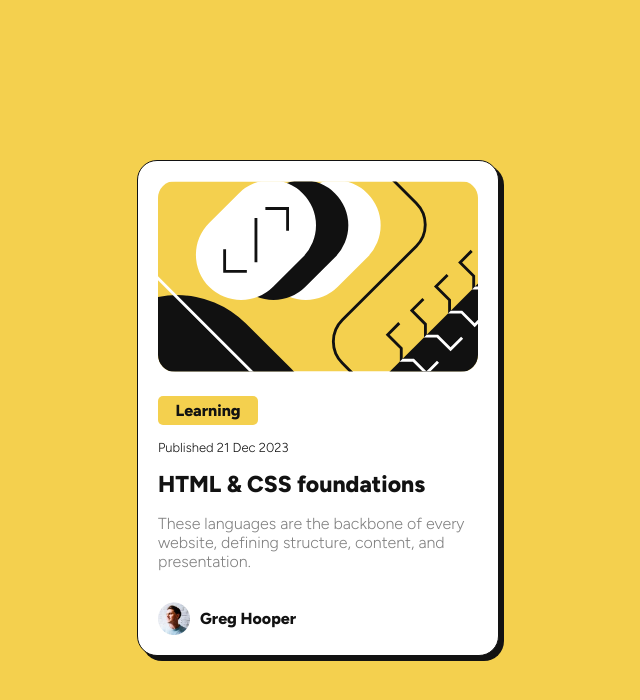
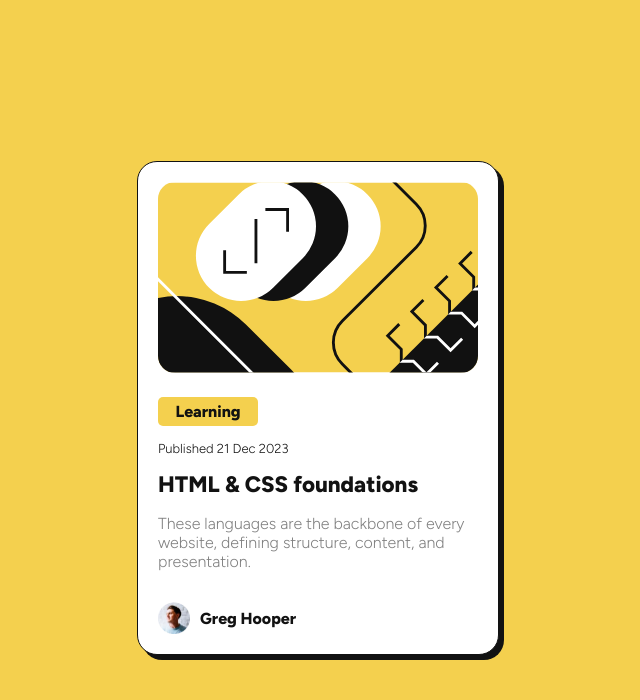
Before and after one commit to MRowlands0/FEM-blog-preview-card, a plain HTML site: page index.html in a window 1280 px wide. Shown: the whole page, without its empty margins (322-962 px from the left). Drawn offline with Linux system fonts and the light colour scheme.

Commit message:
index.html updated to create h1 element. style.css updated to change h1 element on hover

```diff
--- a/index.html
+++ b/index.html
@@ -21,7 +21,7 @@
 
     <div class="published">Published 21 Dec 2023</div>
 
-    <div class="header">HTML & CSS foundations</div>
+    <div class="header"><h1>HTML & CSS foundations</h1></div>
 
     <div class="description"><p>These languages are the backbone of every website, defining structure, content, and presentation.</p></div>
 
--- a/style.css
+++ b/style.css
@@ -40,9 +40,12 @@ font-size: 0.813rem;
 padding-top: 15px;
 }
 
-.header {font-size: 23px;
+.header {font-size: 0.7rem;
 font-weight: 800;
-padding-top: 15px;
+}
+
+h1:hover {
+    color: hsl(47, 88%, 63%);
 }
 
 .description p {
```
